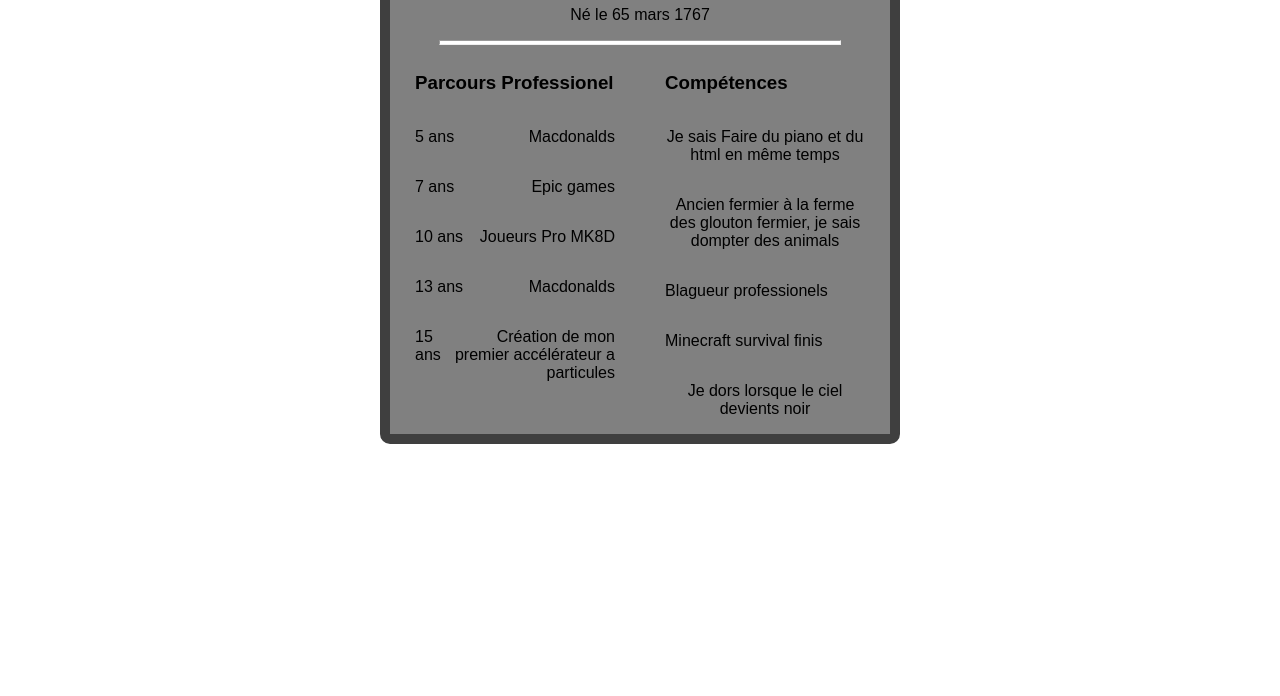
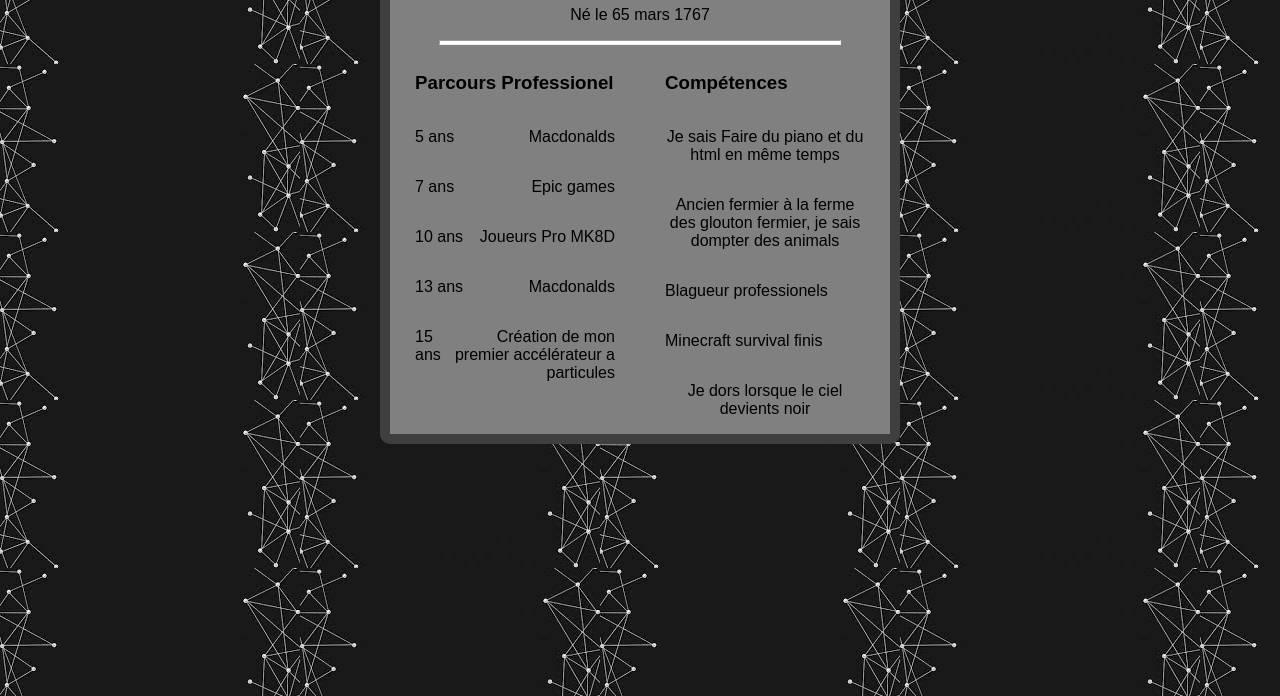
Before and after one commit to exenn78/Ewenn_NSI_CV, a plain HTML site: page index.html in a window 1280 px wide. Shown: the part 104-800 px from the top of the page. Drawn offline with Linux system fonts and the light colour scheme.

Commit message:
Update style.css

```diff
--- a/style.css
+++ b/style.css
@@ -1,5 +1,5 @@
 body{
-    background-image: url(../img/fond.jpeg);
+    background-image: url(../fond.jpeg);
 }
 
 .cv{
```
